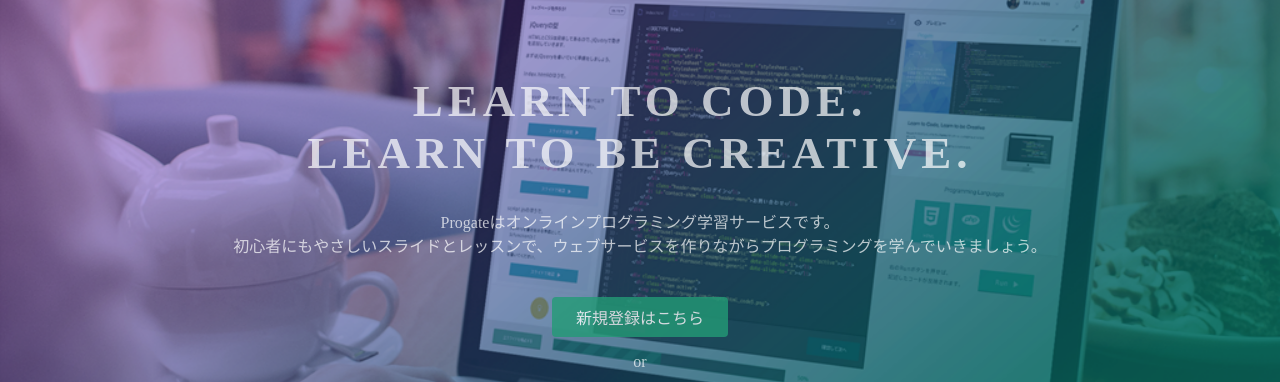
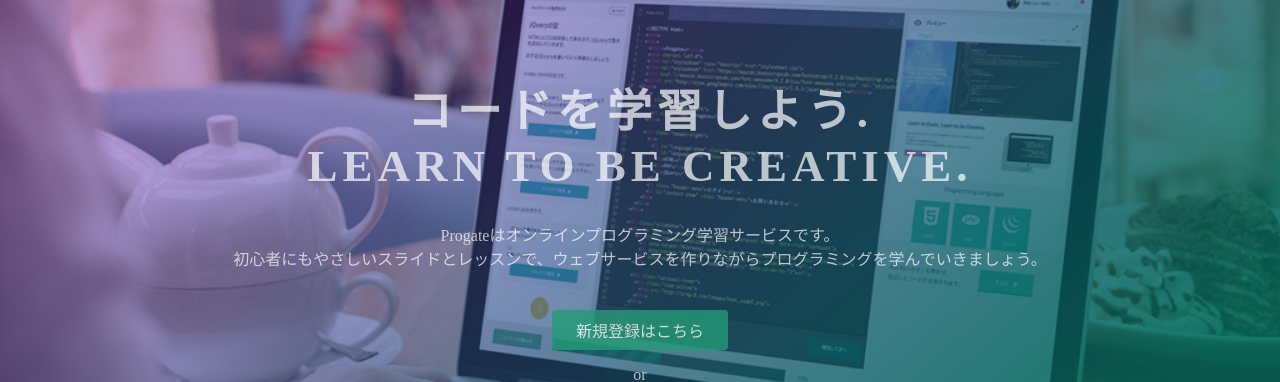
Before and after one commit to Ryotaro22/Ryotaro22, a plain HTML site: page index.html in a window 1280 px wide. Shown: the part 135-517 px from the top of the page. Drawn offline with Linux system fonts and the light colour scheme.

Commit message:
Update index.html

```diff
--- a/index.html
+++ b/index.html
@@ -23,7 +23,7 @@
   </header>
   <div class="top-wrapper">
     <div class="container">
-      <h1>LEARN TO CODE.<br>LEARN TO BE CREATIVE.</h1>
+      <h1>コードを学習しよう.<br>LEARN TO BE CREATIVE.</h1>
       <p>Progateはオンラインプログラミング学習サービスです。<br>初心者にもやさしいスライドとレッスンで、ウェブサービスを作りながらプログラミングを学んでいきましょう。</p>
       <div class="btn-wrapper">
         <a href="#" class="btn signup">新規登録はこちら</a>
```
